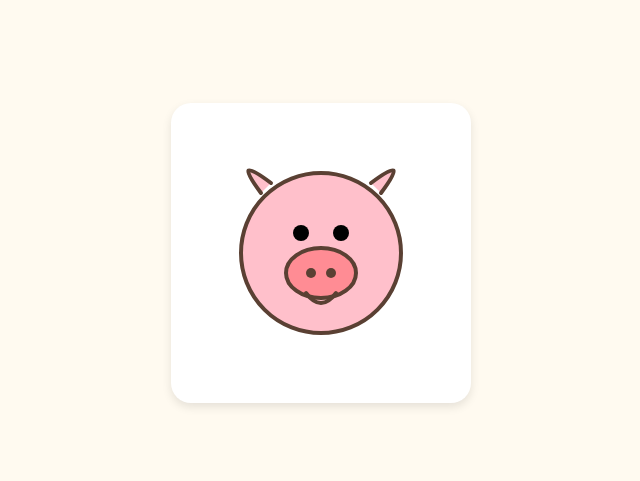
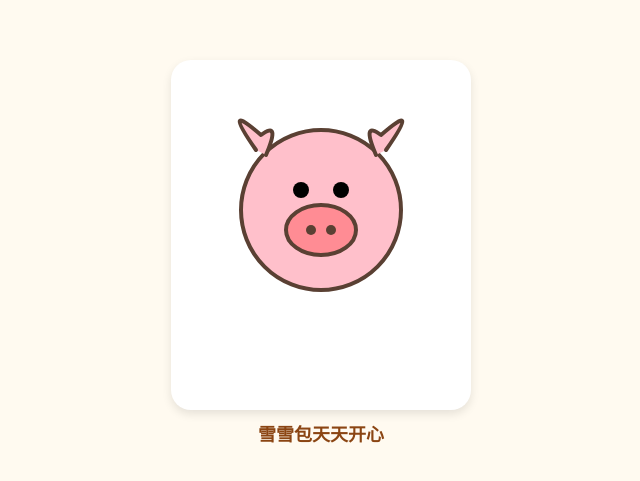
Before and after one commit to TongZhu2002/998menglin, a plain HTML site: page index.html in a window 1280 px wide. Shown: the part 155-636 px from the top of the page, without its empty margins (319-959 px from the left). Drawn offline with Linux system fonts and the light colour scheme.

Commit message:
Update index.html

```diff
--- a/index.html
+++ b/index.html
@@ -11,16 +11,25 @@
             align-items: center;
             height: 100vh;
             background-color: #fffaf0; /* 温暖的背景色 */
+            flex-direction: column;
         }
         canvas {
             background-color: white;
             border-radius: 20px;
             box-shadow: 0 4px 10px rgba(0, 0, 0, 0.1);
         }
+        .text {
+            font-family: "Arial", sans-serif;
+            font-size: 18px;
+            color: #8B4513; /* 深棕色 */
+            font-weight: bold;
+            margin-top: 10px;
+        }
     </style>
 </head>
 <body>
-    <canvas id="pigCanvas" width="300" height="300"></canvas>
+    <canvas id="pigCanvas" width="300" height="350"></canvas>
+    <div class="text">雪雪包天天开心</div>
 
     <script>
         const canvas = document.getElementById("pigCanvas");
@@ -46,23 +55,27 @@
                 ctx.stroke();
             }
 
-            // 绘制耳朵
+            // **绘制真实感更强的猪耳朵**
             if (progress >= 0.2) {
+                // 左耳
                 ctx.beginPath();
-                ctx.moveTo(90, 90);
-                ctx.quadraticCurveTo(60, 50, 100, 80); // 左耳
+                ctx.moveTo(85, 90);
+                ctx.quadraticCurveTo(50, 40, 90, 75);
+                ctx.quadraticCurveTo(110, 60, 95, 95);
                 ctx.fillStyle = "#FFC0CB";
                 ctx.fill();
                 ctx.stroke();
 
+                // 右耳
                 ctx.beginPath();
-                ctx.moveTo(210, 90);
-                ctx.quadraticCurveTo(240, 50, 200, 80); // 右耳
+                ctx.moveTo(215, 90);
+                ctx.quadraticCurveTo(250, 40, 210, 75);
+                ctx.quadraticCurveTo(190, 60, 205, 95);
                 ctx.fill();
                 ctx.stroke();
             }
 
-            // 绘制鼻子
+            // **绘制鼻子**
             if (progress >= 0.4) {
                 ctx.beginPath();
                 ctx.ellipse(150, 170, 35, 25, 0, 0, Math.PI * 2);
@@ -93,14 +106,6 @@
                 ctx.fill();
             }
 
-            // 嘴巴
-            if (progress >= 0.8) {
-                ctx.beginPath();
-                ctx.moveTo(135, 190);
-                ctx.quadraticCurveTo(150, 210, 165, 190); // 微笑弧线
-                ctx.stroke();
-            }
-
             // 递增动画进度
             progress += 0.02;
             if (progress <= 1) {
```
